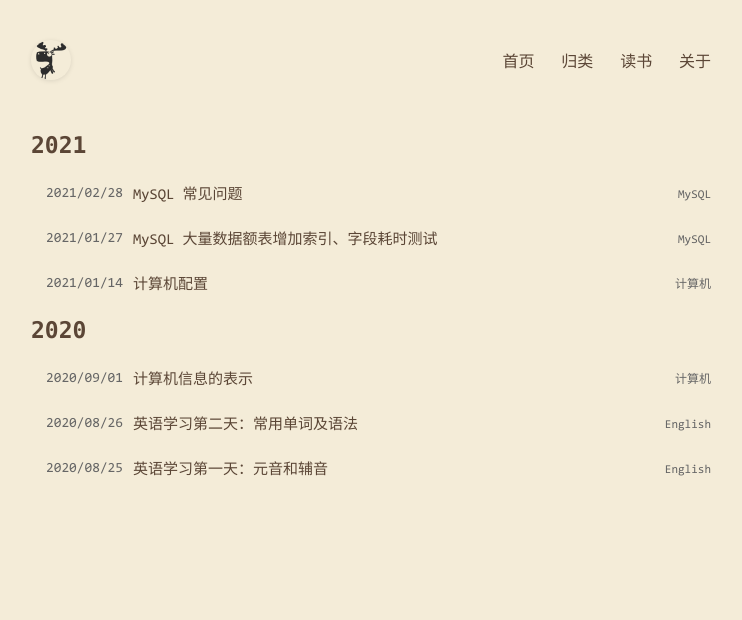
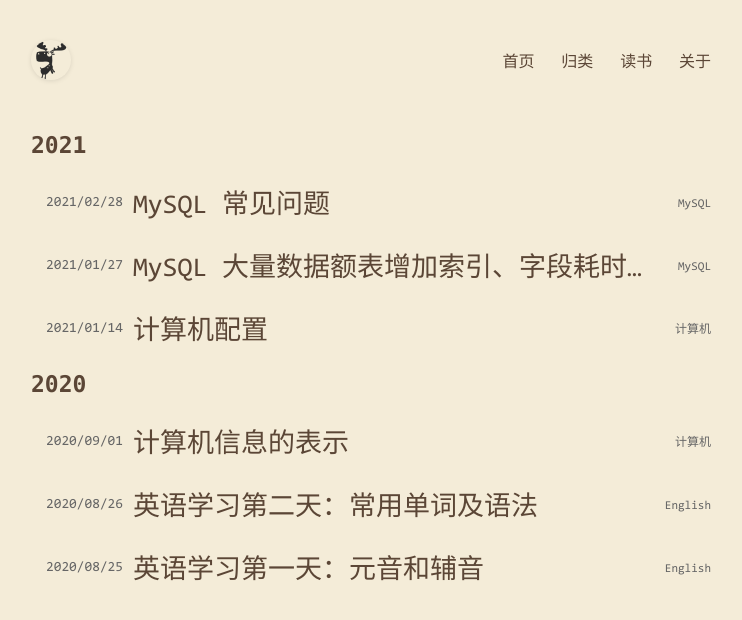
Before and after one commit to Suomea/Suomea.github.io, a Jekyll site: the page built from index.html, in a window 1280 px wide. Shown: the top 620 px of the page, without its empty margins (269-1011 px from the left). Built offline with Jekyll 4.4.1, drawn with Linux system fonts in a browser that asks for light colours.

Commit message:
:tada: 更新样式。

```diff
--- a/static/css/page.css
+++ b/static/css/page.css
@@ -19,6 +19,7 @@
   margin-right: 10px;
 }
 .list-post li .title {
+  font-size: 27px;
   width: 0;
   flex-grow: 1;
   padding: 4px 0;
@@ -27,7 +28,7 @@
   text-overflow: ellipsis;
 }
 .list-post li .title a {
-  font-size: 15px;
+  font-size: 27px;
 }
 .list-post li .categories {
   flex-shrink: 0;
--- a/static/css/post.css
+++ b/static/css/post.css
@@ -4,12 +4,12 @@
   word-break: break-all;
 }
 .page-post .title {
-  font-size: 18px;
+  font-size: 27px;
   font-weight: bold;
   color: #666666;
 }
 .page-post .subtitle {
-  font-size: 12px;
+  font-size: 21px;
   color: #999999;
 }
 .page-post .post > * {
```
Also changed, not shown: pages/books.md (+1 -0 lines).
